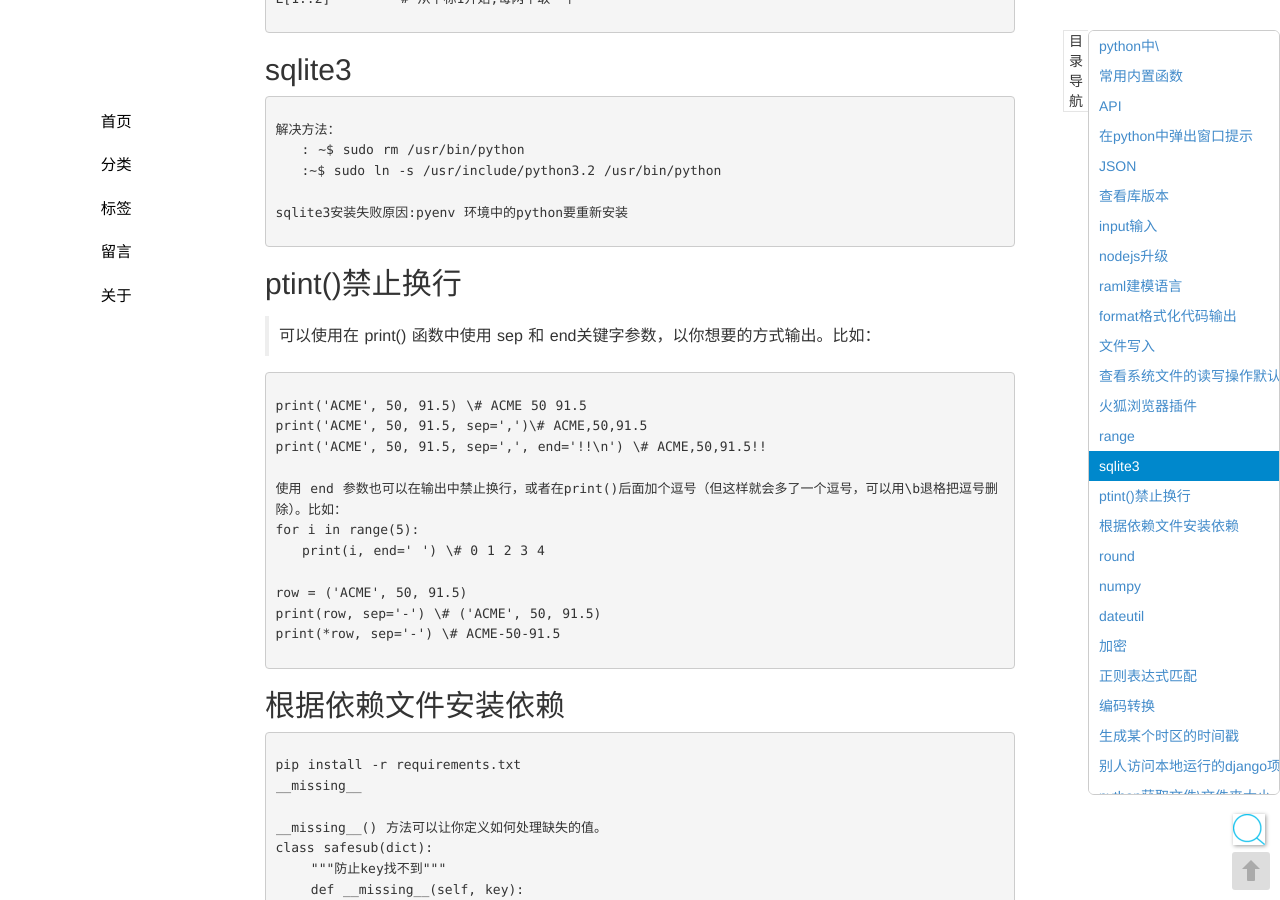
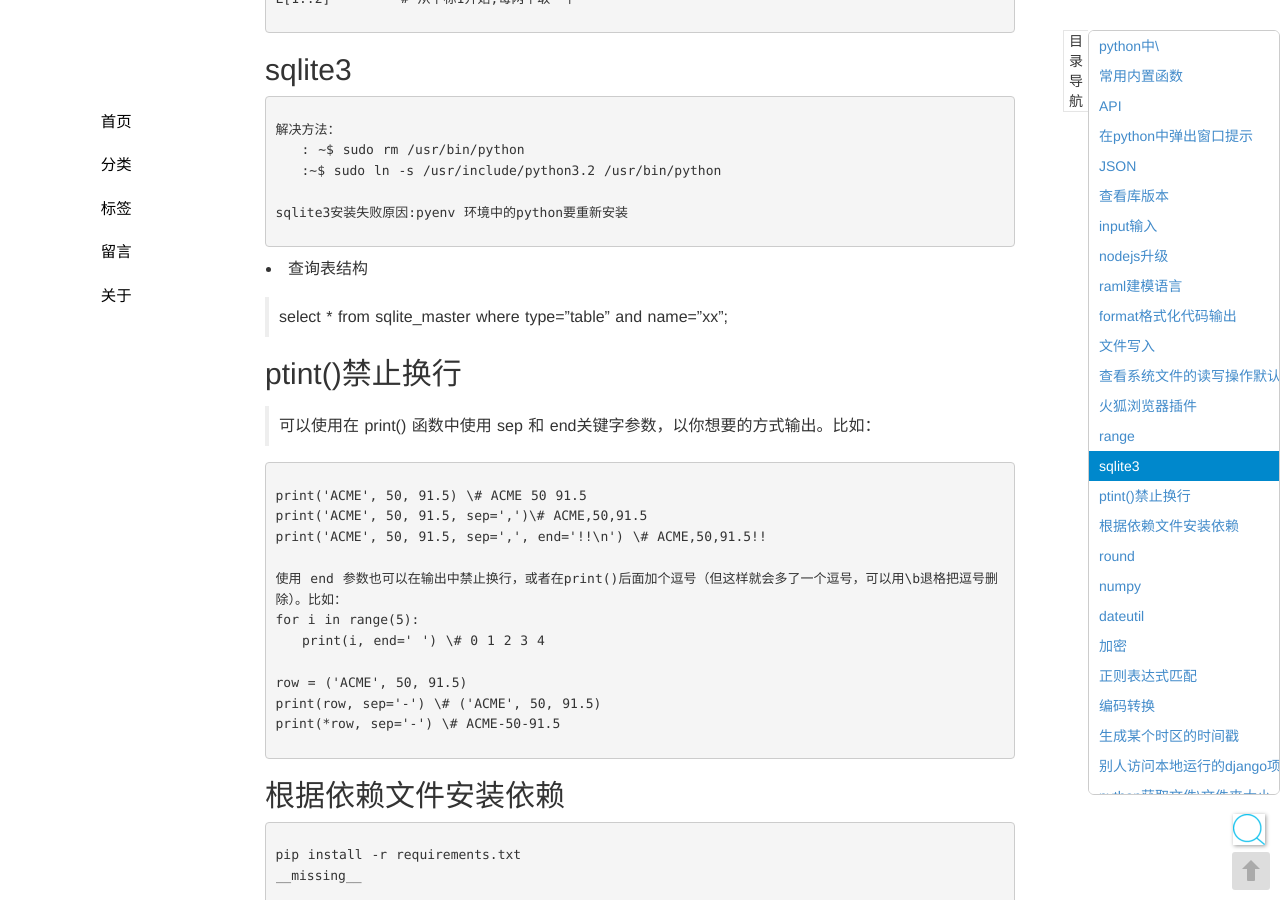
Before and after one commit to seekplum/seekplum.github.io, a Jekyll site: the page built from _posts/2017-01-07-python.md, in a window 1280 px wide and 900 px high, scrolled down 4126 px. Built offline with Jekyll 4.4.1, drawn with Linux system fonts in a browser that asks for light colours; comment, search, counter and statistics services are not loaded.

Commit message:
sqlite查询表结构

````diff
--- a/_posts/2017-01-07-python.md
+++ b/_posts/2017-01-07-python.md
@@ -184,6 +184,10 @@ L[1::2]        # 从下标1开始,每两个取一个
 
 sqlite3安装失败原因:pyenv 环境中的python要重新安装
 ```
+
+* 查询表结构
+
+> select * from sqlite_master where type="table" and name="xx";
 
 ## ptint()禁止换行
 
````
